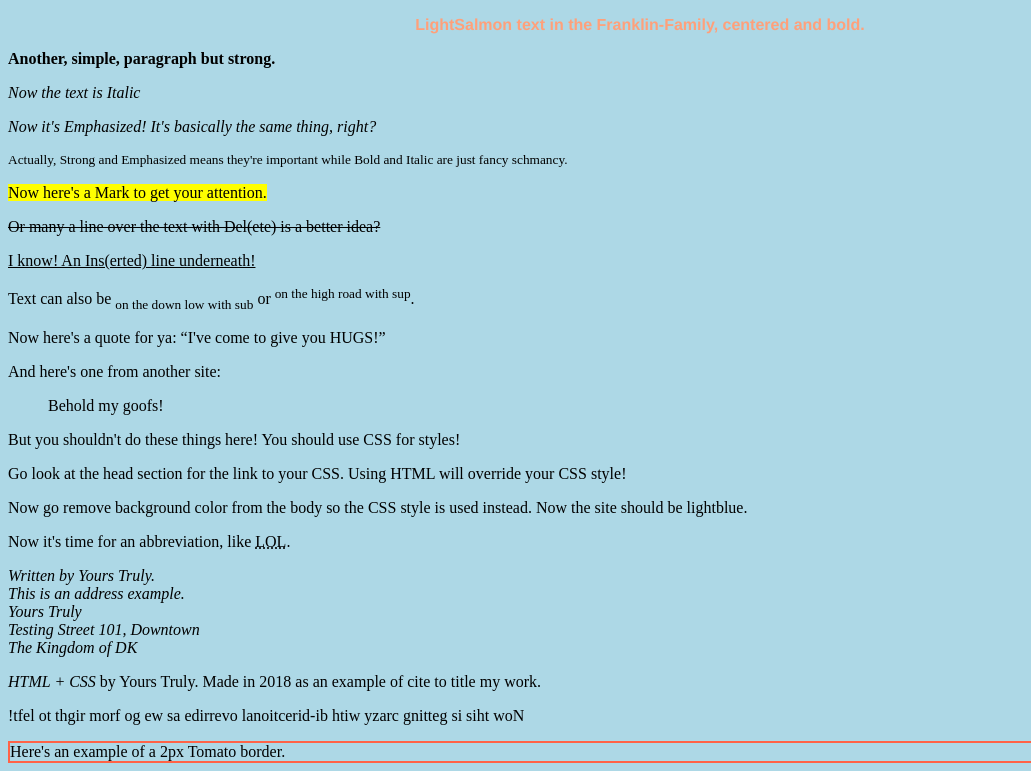
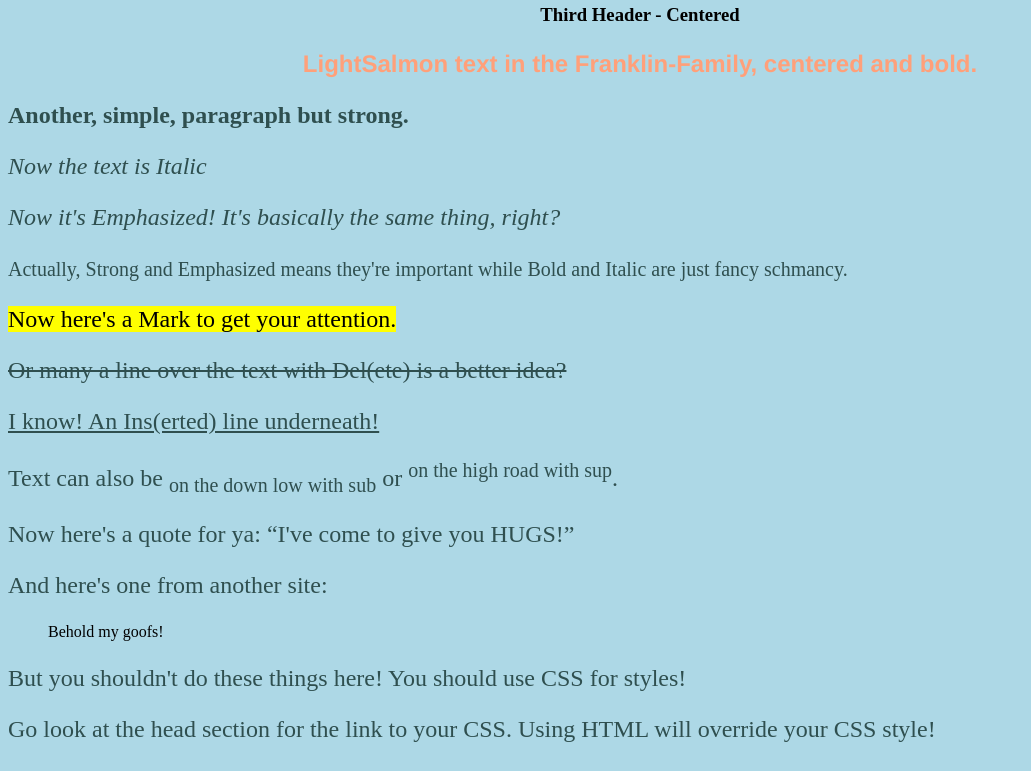
Before and after one commit to AndersSkovNielsen/FirstWebsite, a plain HTML site: page Index.htm in a window 1280 px wide. Shown: the part 257-1028 px from the top of the page, without its empty margins (0-1031 px from the left). Drawn offline with Linux system fonts and the light colour scheme.

Commit message:
At HTML CSS section.

```diff
--- a/Index.htm
+++ b/Index.htm
@@ -1,8 +1,23 @@
+<!-- Below is the document type(?) we're working with: -->
+<!DOCTYPE html>
 <html>
     <head>
         <title>Awesome Website</title>
+
+        <!-- We could do Internal CSS:-->
+        <!--<style>
+            body {background-color: lightgreen}
+            h1 {color:blue}
+            p {color: red}
+        </style>-->
+
+        <!-- Or do External CSS, which is prefered and trumps Internal CSS settings:-->
         <link rel="stylesheet" href="styles.css">
+        <!-- This way you can change the look of a site with one file!
+        You can write this file in any text editor, it MUST NOT contain HTML code, and must be saved as a .css extension-->
+
     </head>
+    <!-- The meriad of examples below are Inline CSS, which trumps Internal/External CSS settings:-->
     <body>
         <h1 style="color:goldenrod">Goldenrod-Colored Header</h1>
         <p style="font-family:'Courier New', Courier, monospace; color:maroon">Courier-Family Paragraph with Maroon color.</p>
--- a/styles.css
+++ b/styles.css
@@ -1,3 +1,8 @@
 body{
     background-color: lightblue;
 }
+
+p{
+    color: darkslategray;
+    font-size: 150%;
+}
```
